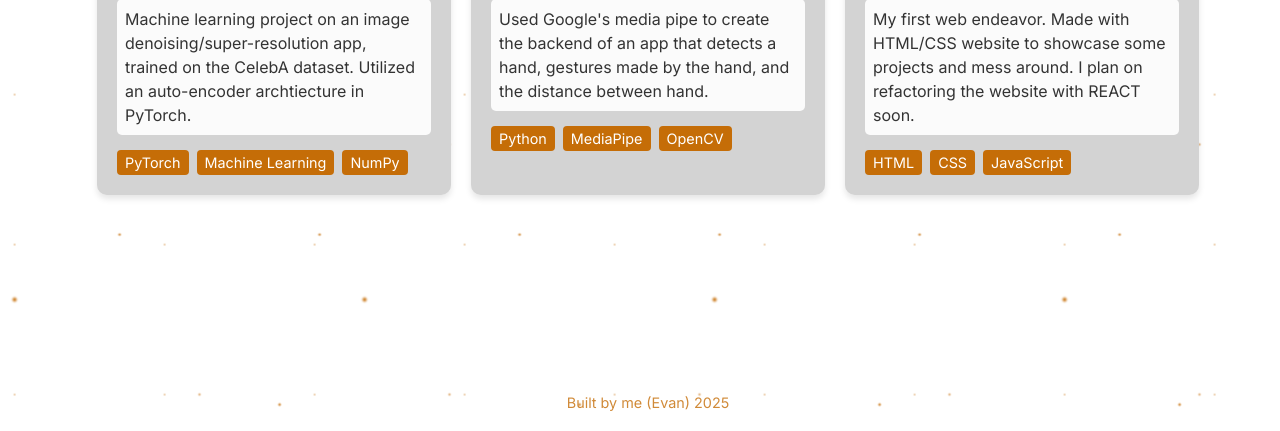
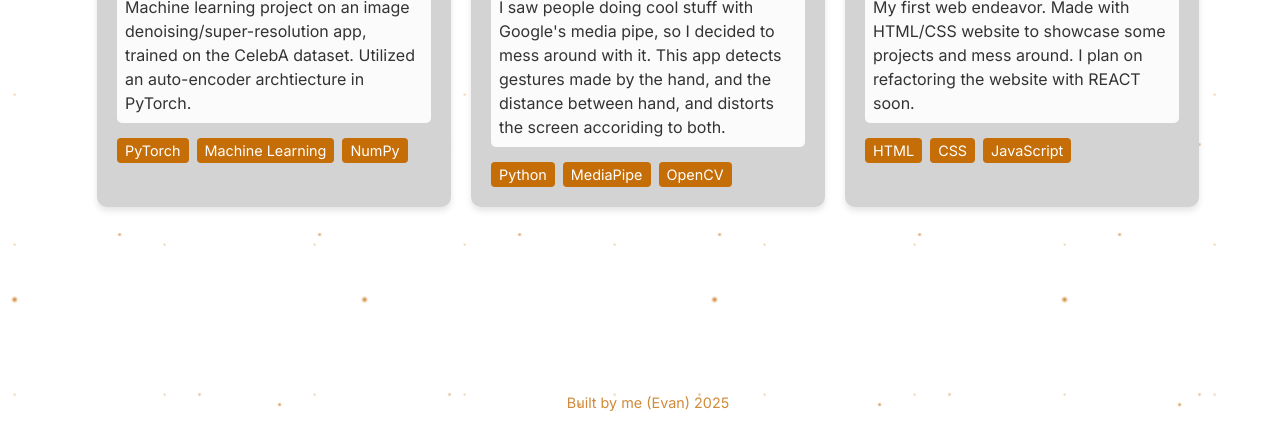
Before and after one commit to evan-cure/personal-site, a website: page index.html in a window 1280 px wide. Shown: the part 2305-2736 px from the top of the page. Drawn offline with Linux system fonts and the light colour scheme; animation ran at ten frames a second.

Commit message:
Added a few minor visual things.

```diff
--- a/index.html
+++ b/index.html
@@ -77,8 +77,8 @@
         <a href="https://github.com/evan-cure/Gesture_Recognition" target="_blank" rel="noopener noreferrer">
             <img src="images/gesture_recognition.png" alt="Gesture Recognition">
         </a>
-        <p>Used Google's media pipe to create the backend of an app that detects a hand,
-            gestures made by the hand, and the distance between hand. </p>
+        <p>I saw people doing cool stuff with Google's media pipe, so I decided to mess around with it.
+            This app detects gestures made by the hand, and the distance between hand, and distorts the screen accoriding to both. </p>
         <div class="skills">
             <span class="skill-tag">Python</span>
             <span class="skill-tag">MediaPipe</span>
```
